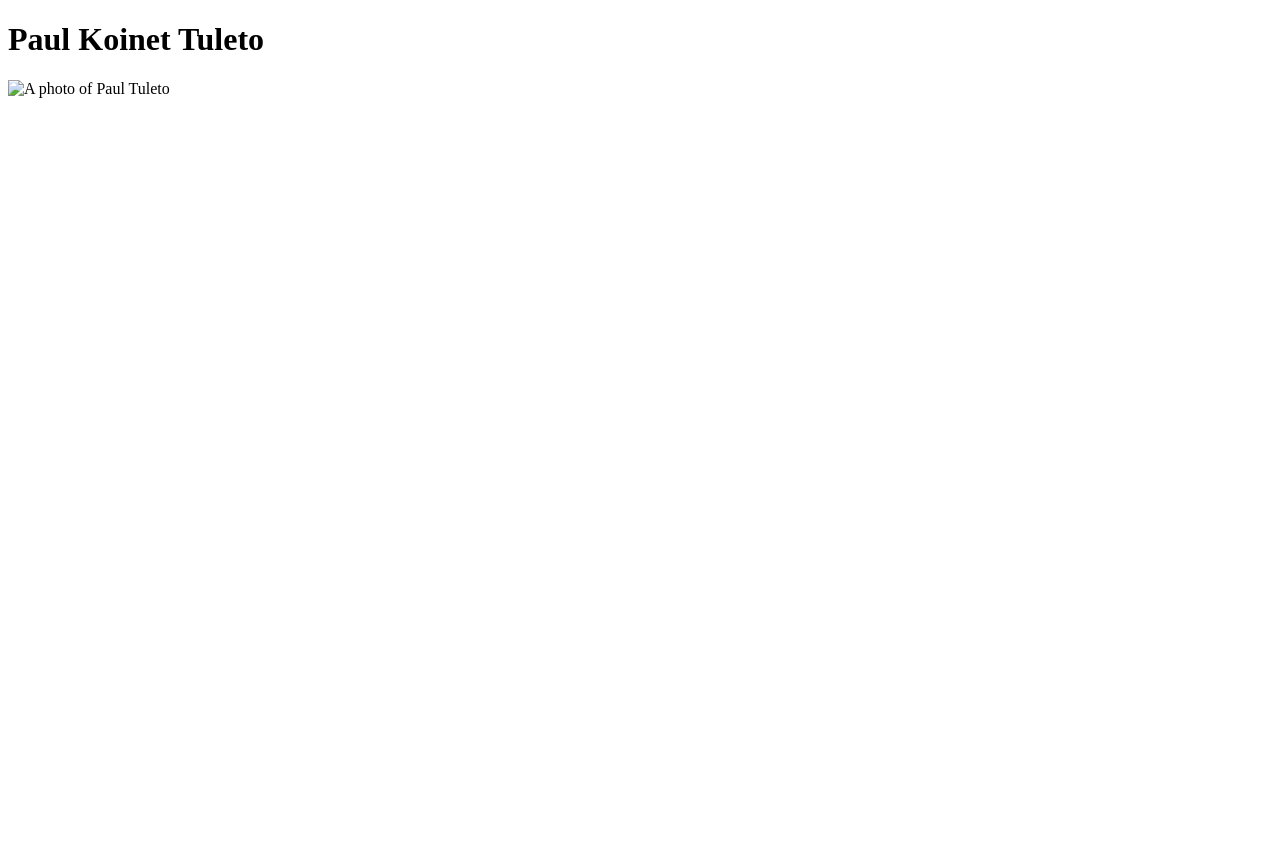
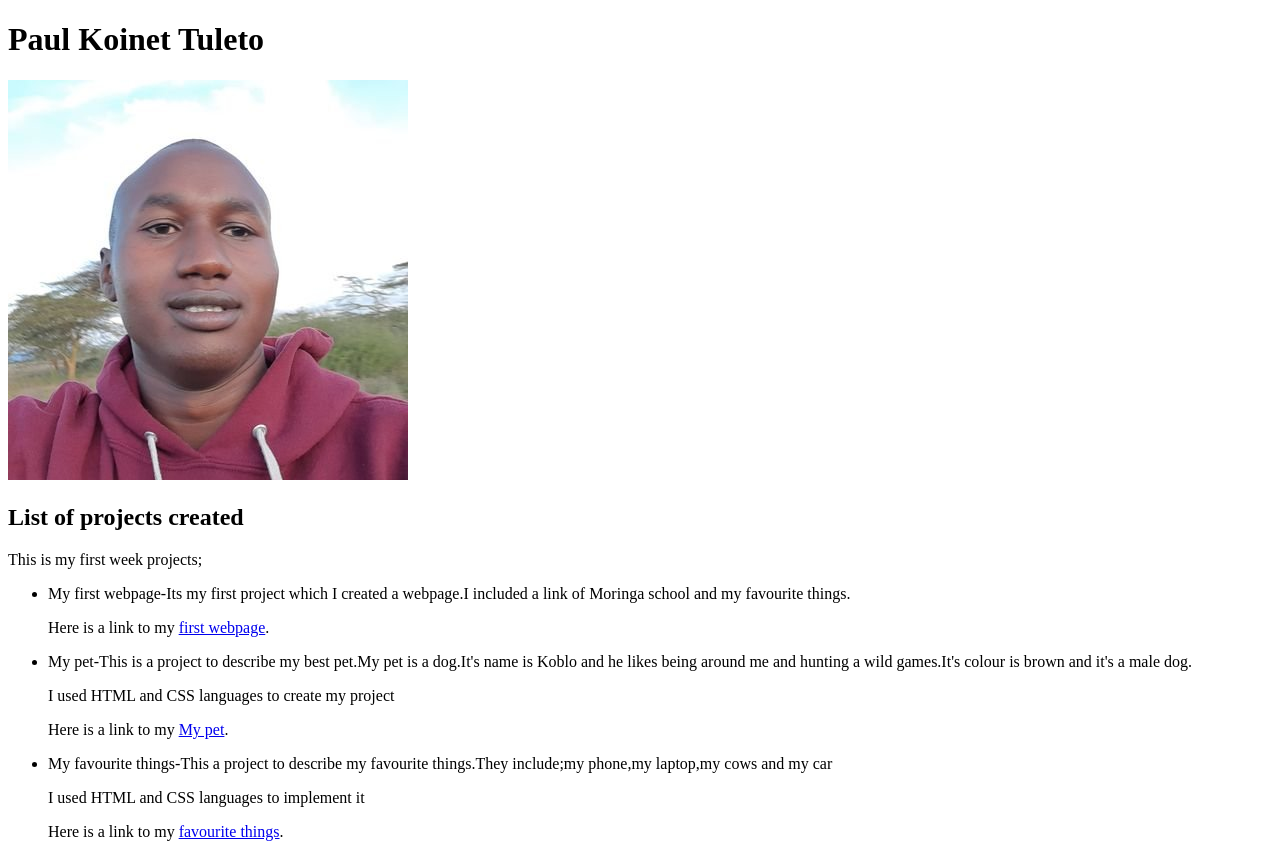
Before and after one commit to Paul-568/Paul-Tuleto, a plain HTML site: page paul-tuleto.html in a window 1280 px wide. Before the commit the page ends 800 px from the top, so only its background shows below. Drawn offline with Linux system fonts and the light colour scheme.

Commit message:
add a list of projects I have done this week

```diff
--- a/paul-tuleto.html
+++ b/paul-tuleto.html
@@ -6,6 +6,18 @@
     </head>
     <body>
         <h1>Paul Koinet Tuleto</h1>
-        <img src="Paul Tuleto.jpeg" alt="A photo of Paul Tuleto">
+        <img src="images/Paul Tuleto.jpg" alt="A photo of Paul Tuleto">
+        <h2>List of projects created</h2>
+        <p>This is my first week projects;</p>
+        <ul>
+        	<li>My first webpage-Its my first project which I created a webpage.I included a link of Moringa school and my favourite things.</li>
+        		<p>Here is a link to my <a href="first-webpage.html">first webpage</a>.</p>
+        		<li>My pet-This is a project to describe my best pet.My pet is a dog.It's name is Koblo and he likes being around me and hunting a wild games.It's colour is brown and it's a male dog.</li>
+        			<p>I used HTML and CSS languages to create my project</p>
+        			<p>Here is a link to my <a href="my-pet.html">My pet</a>.</p>
+        			<li>My favourite things-This a project to describe my favourite things.They include;my phone,my laptop,my cows and my car</li>
+        			<p>I used HTML and CSS languages to implement it</p>
+        			<p>Here is a link to my <a href="favourite-things.html">favourite things</a>.</p>
+
     </body>
 </html>
```
Also changed, not shown: images/Paul Tuleto.jpg (added), 1 other file.
